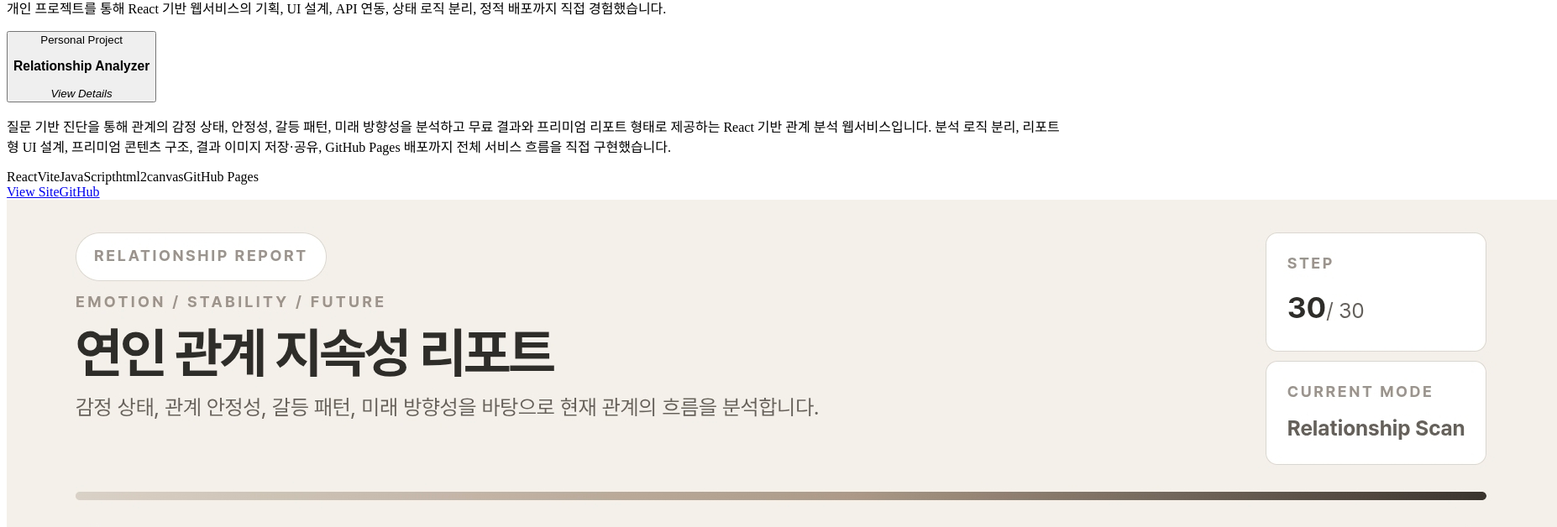
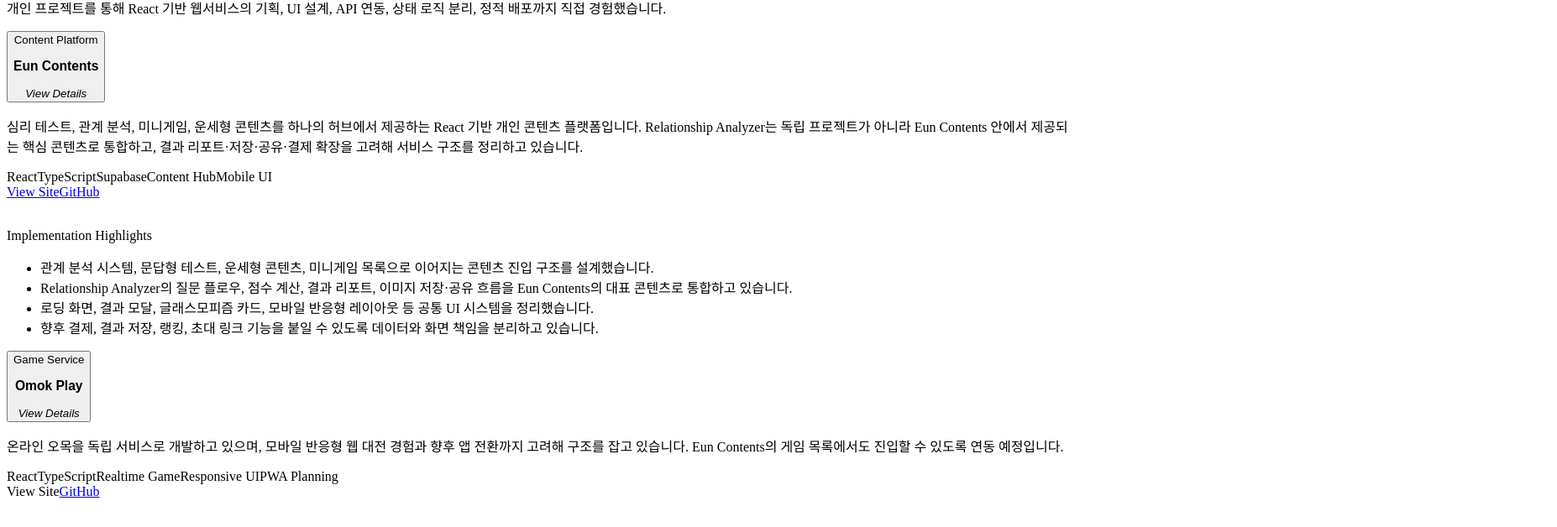
Before and after one commit to coffee-and/eun-portfolio, a React (Vite) app: page / in a window 1280 px wide. Shown: the part 375-1003 px from the top of the page at 84% size, 1854 px wide, since content can reach past the window. Built offline with nearby package versions, Linux system fonts and the light colour scheme; the HTML template or start-up script is replaced by a standard one.

Commit message:
Update portfolio project data around Eun Contents

```diff
--- a/src/data/projects.ts
+++ b/src/data/projects.ts
@@ -5,34 +5,47 @@ export type Project = {
   description: string;
   stack: string[];
   points: string[];
-  demo: string;
-  github: string;
-  image: string;
-  imageAlt: string;
+  demo?: string;
+  github?: string;
+  image?: string;
+  imageAlt?: string;
+  previewLabel?: string;
 };
 
 export const projects: Project[] = [
   {
-    id: "relationship-analyzer",
-    category: "Personal Project",
-    title: "Relationship Analyzer",
+    id: "eun-contents",
+    category: "Content Platform",
+    title: "Eun Contents",
     description:
-      "질문 기반 진단을 통해 관계의 감정 상태, 안정성, 갈등 패턴, 미래 방향성을 분석하고 " +
-      "무료 결과와 프리미엄 리포트 형태로 제공하는 React 기반 관계 분석 웹서비스입니다." +
-      "\n\n분석 로직 분리, 리포트형 UI 설계, 프리미엄 콘텐츠 구조, 결과 이미지 저장·공유, " +
-      "GitHub Pages 배포까지 전체 서비스 흐름을 직접 구현했습니다.",
-    stack: ["React", "Vite", "JavaScript", "html2canvas", "GitHub Pages"],
+      "심리 테스트, 관계 분석, 미니게임, 운세형 콘텐츠를 하나의 허브에서 제공하는 React 기반 개인 콘텐츠 플랫폼입니다." +
+      "\n\nRelationship Analyzer는 독립 프로젝트가 아니라 Eun Contents 안에서 제공되는 핵심 콘텐츠로 통합하고, 결과 리포트·저장·공유·결제 확장을 고려해 서비스 구조를 정리하고 있습니다.",
+    stack: ["React", "TypeScript", "Supabase", "Content Hub", "Mobile UI"],
     points: [
-      "질문 기반 관계 진단 플로우와 점수·위험도 계산 로직을 구현했습니다.",
-      "감정 상태, 관계 안정성, 갈등 패턴, 미래 방향성 기준의 리포트 구조를 설계했습니다.",
-      "무료 결과와 프리미엄 리포트 영역을 분리하고, 상세 분석·대화 가이드·7일 회복 가이드를 구성했습니다.",
-      "결과 리포트 PNG 저장, Web Share API 공유, 클립보드 복사 대체 동작을 구현했습니다.",
-      "GitHub Pages를 통해 실제 접근 가능한 서비스로 배포했습니다.",
+      "관계 분석 시스템, 문답형 테스트, 운세형 콘텐츠, 미니게임 목록으로 이어지는 콘텐츠 진입 구조를 설계했습니다.",
+      "Relationship Analyzer의 질문 플로우, 점수 계산, 결과 리포트, 이미지 저장·공유 흐름을 Eun Contents의 대표 콘텐츠로 통합하고 있습니다.",
+      "로딩 화면, 결과 모달, 글래스모피즘 카드, 모바일 반응형 레이아웃 등 공통 UI 시스템을 정리했습니다.",
+      "향후 결제, 결과 저장, 랭킹, 초대 링크 기능을 붙일 수 있도록 데이터와 화면 책임을 분리하고 있습니다.",
     ],
     demo: "https://coffee-and.github.io/relationship-analyzer/",
-    github: "https://github.com/coffee-and/relationship-analyzer",
-    image: `${import.meta.env.BASE_URL}projects/relationship-analyzer.png`,
-    imageAlt: "Relationship Analyzer 관계 리포트 서비스 화면",
+    github: "https://github.com/coffee-and/eun-contents",
+    previewLabel: "Screenshot placeholder · public/projects/eun-contents.png",
+  },
+  {
+    id: "omok-play",
+    category: "Game Service",
+    title: "Omok Play",
+    description:
+      "온라인 오목을 독립 서비스로 개발하고 있으며, 모바일 반응형 웹 대전 경험과 향후 앱 전환까지 고려해 구조를 잡고 있습니다." +
+      "\n\nEun Contents의 게임 목록에서도 진입할 수 있도록 연동 예정입니다.",
+    stack: ["React", "TypeScript", "Realtime Game", "Responsive UI", "PWA Planning"],
+    points: [
+      "게임 방식 선택, 이번 판 설정, 대국 화면으로 이어지는 사용자 진입 흐름을 설계했습니다.",
+      "초대 링크 기반 실시간 웹 대전, PWA, Capacitor 앱 전환을 고려한 단계형 개발 방향을 잡았습니다.",
+      "게임 서비스처럼 보이도록 우주 배경, 글래스 UI, 모바일 중심 레이아웃을 다듬고 있습니다.",
+    ],
+    github: "https://github.com/coffee-and/omok-play",
+    previewLabel: "Screenshot placeholder · public/projects/omok-play.png",
   },
   {
     id: "news-monitor",
@@ -54,4 +67,20 @@ export const projects: Project[] = [
     image: `${import.meta.env.BASE_URL}projects/news-monitor.png`,
     imageAlt: "News Monitor 서비스 화면",
   },
+  {
+    id: "code-bridge",
+    category: "Learning Tool",
+    title: "Code Bridge",
+    description:
+      "도형을 쌓고 움직이며 JavaScript 코드 개념을 시각적으로 익히는 초보자용 비주얼 코딩 학습 도구입니다." +
+      "\n\n현재 프로젝트 데이터에 미리 추가해두었고, 스크린샷과 배포 링크는 완성 후 교체하면 됩니다.",
+    stack: ["React", "TypeScript", "Zustand", "dnd-kit", "Konva"],
+    points: [
+      "이동, 회전, 반복 블록을 조합해 도형을 제어하는 학습 흐름을 설계했습니다.",
+      "도형 생성·선택·삭제, 실행·스텝 실행·초기화 같은 기본 인터랙션 구조를 분리했습니다.",
+      "블록 조작 결과를 코드 개념과 연결해 초보자가 흐름을 이해할 수 있는 UI를 목표로 하고 있습니다.",
+    ],
+    github: "https://github.com/coffee-and/code-bridge",
+    previewLabel: "Screenshot placeholder · public/projects/code-bridge.png",
+  },
 ];
```
